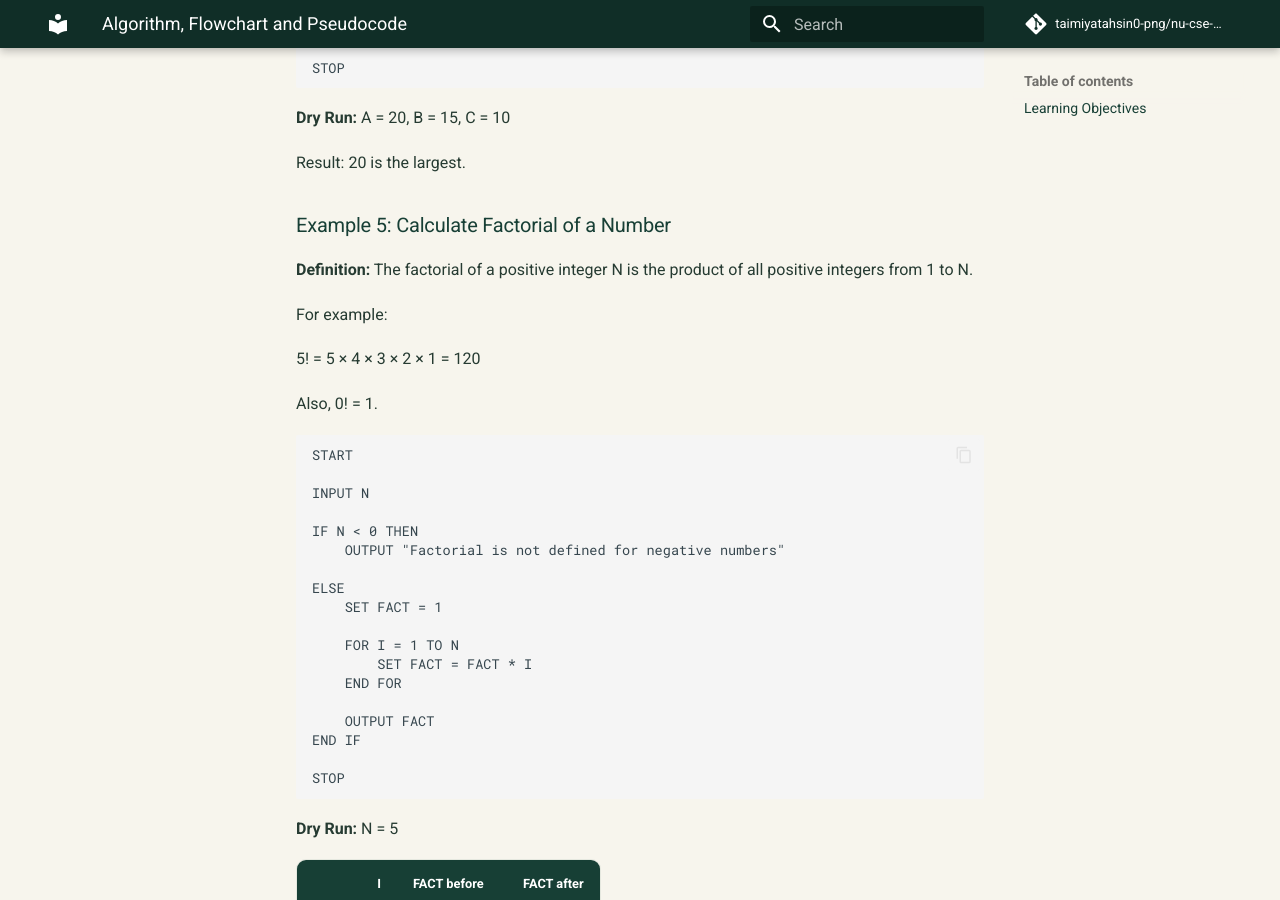
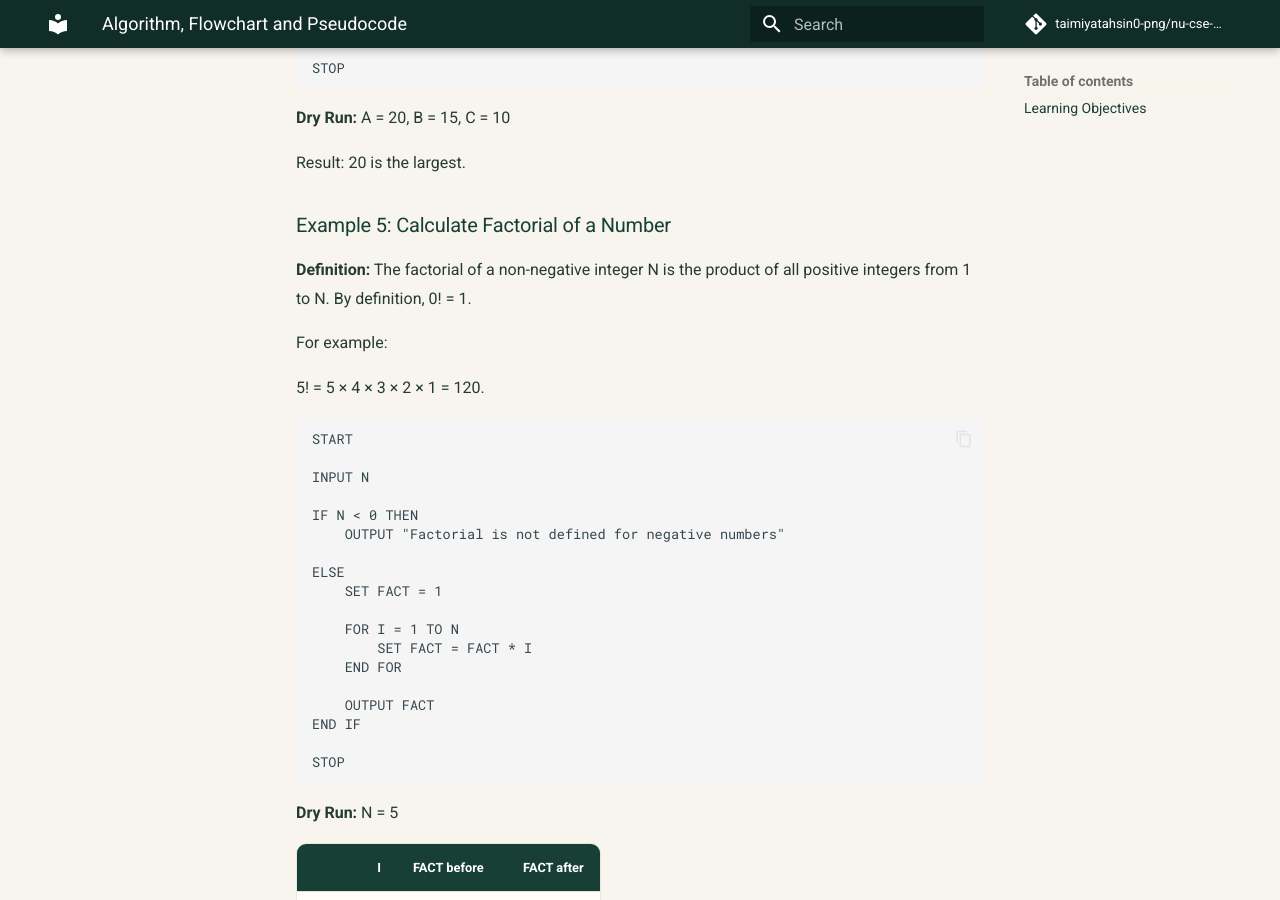
Before and after one commit to taimiyatahsin0-png/nu-cse-notes-store, an MkDocs documentation site: the page built from docs/subjects/spl/algorithm-flowchart-pseudocode.md, in a window 1280 px wide and 900 px high, scrolled down 18811 px. Built offline with MkDocs 1.6.1 and Material for MkDocs 9.7.7, drawn with Linux system fonts in a browser that asks for light colours; comment, search, counter and statistics services are not loaded.

Commit message:
Clarify factorial definition for zero

````diff
--- a/docs/subjects/spl/algorithm-flowchart-pseudocode.md
+++ b/docs/subjects/spl/algorithm-flowchart-pseudocode.md
@@ -750,13 +750,11 @@ Result: 20 is the largest.
 
 ### Example 5: Calculate Factorial of a Number
 
-**Definition:** The factorial of a positive integer N is the product of all positive integers from 1 to N.
+**Definition:** The factorial of a non-negative integer N is the product of all positive integers from 1 to N. By definition, 0! = 1.
 
 For example:
 
-5! = 5 × 4 × 3 × 2 × 1 = 120
-
-Also, 0! = 1.
+5! = 5 × 4 × 3 × 2 × 1 = 120.
 
 ```text
 START
````
